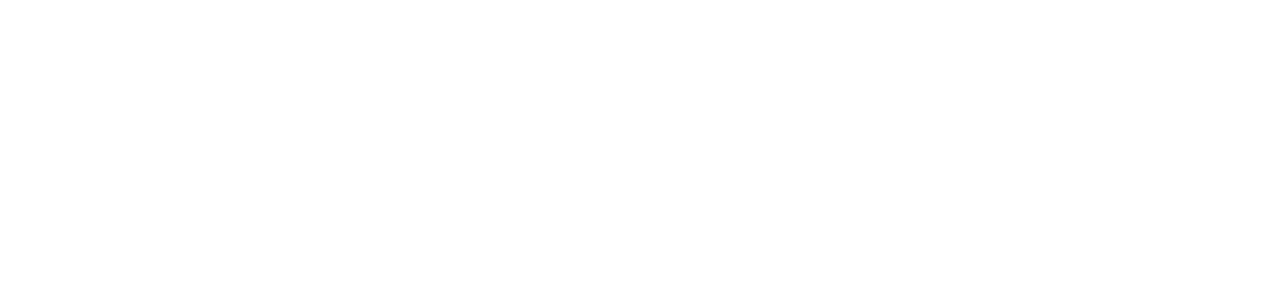
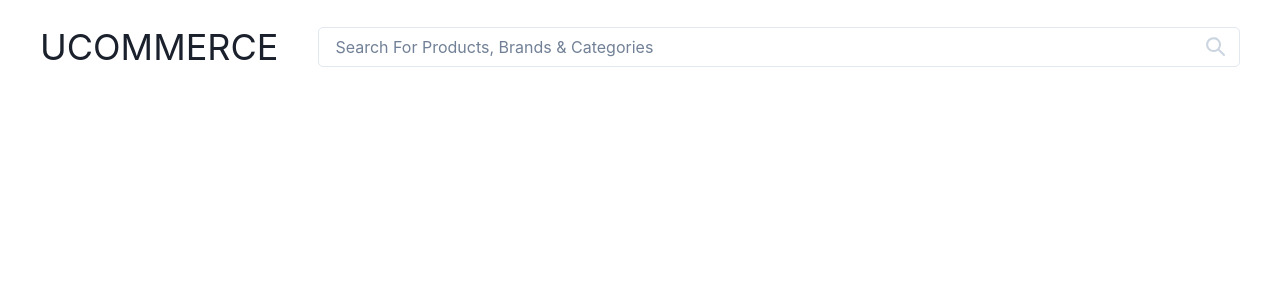
Before and after one commit to Sdqumar/uecom, a Next.js app: page / in a window 1280 px wide. Shown: the top 300 px of the page. Built offline with nearby package versions, Linux system fonts and the light colour scheme.

Commit message:
feat header title and search input

```diff
--- /dev/null
+++ b/component/Header/Index.tsx
@@ -0,0 +1,41 @@
+import {
+  Flex,
+  Input,
+  InputGroup,
+  InputLeftElement,
+  InputRightAddon,
+  InputRightElement,
+  Text,
+} from "@chakra-ui/react";
+import { SearchIcon } from "@chakra-ui/icons";
+import type { NextPage } from "next";
+const Header: NextPage = () => {
+  return (
+    <Flex
+      alignItems="center"
+      justifyContent="space-between"
+      mx="10"
+      mt={5}
+      gap={10}
+    >
+      <Text fontSize="4xl">UCOMMERCE</Text>
+      <InputGroup size="sm">
+        <InputRightElement
+          color="gray.300"
+          cursor="pointer"
+          mt={1}
+          mr={2}
+          fontSize="1.2em"
+          children={<SearchIcon />}
+        />
+        <Input
+          placeholder="Search For Products, Brands & Categories"
+          borderRadius={5}
+          size="md"
+        />
+      </InputGroup>
+    </Flex>
+  );
+};
+
+export default Header;
--- a/pages/index.tsx
+++ b/pages/index.tsx
@@ -1,7 +1,12 @@
 import type { NextPage } from "next";
+import Header from "../component/Header/Index";
 
 const Home: NextPage = () => {
-  return <></>;
+  return (
+    <>
+      <Header />
+    </>
+  );
 };
 
 export default Home;
```
Also changed, not shown: package.json (+5 -4 lines), 1 other file (tests, documents, lock files or other folders).
